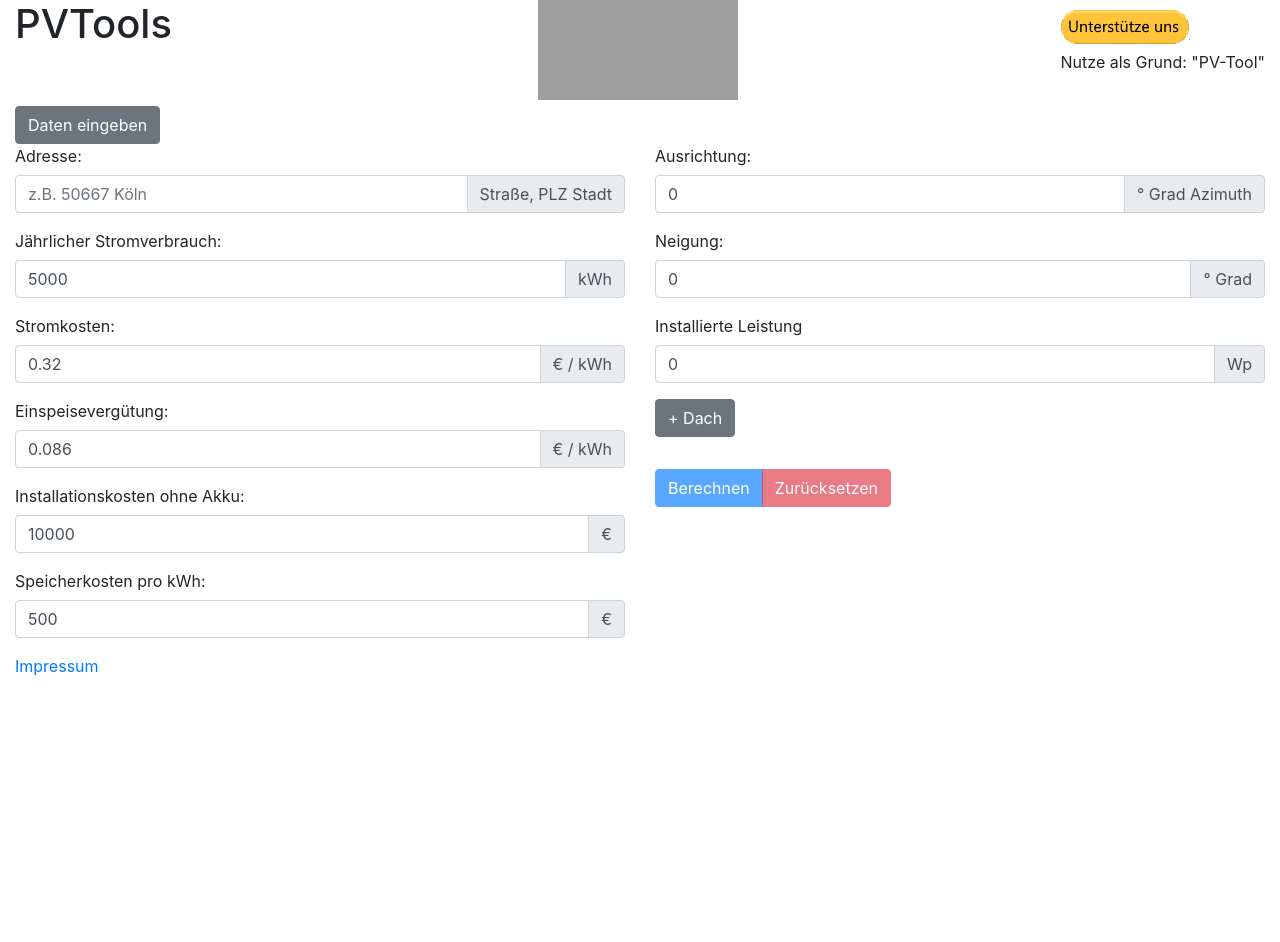
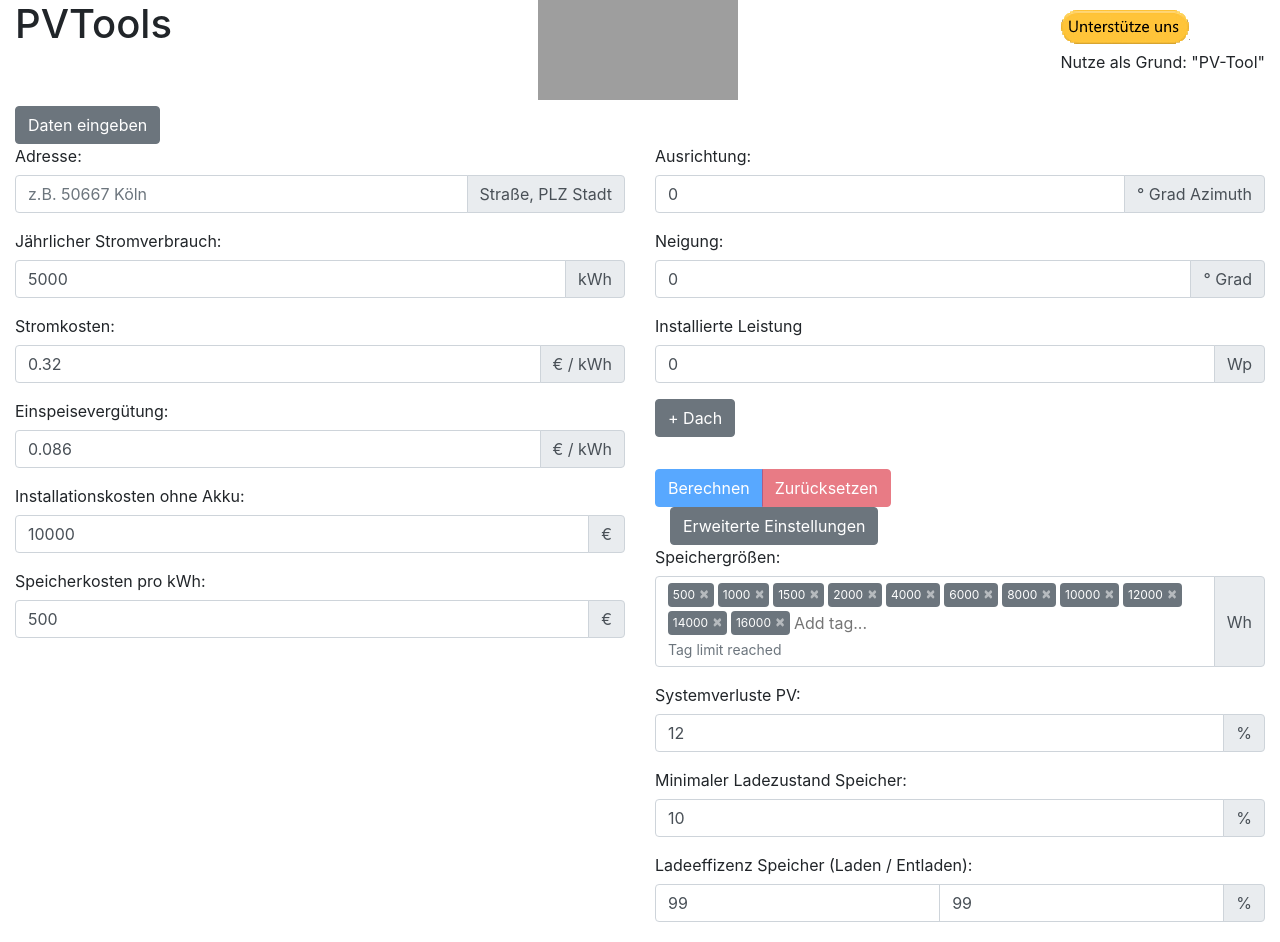
Before and after one commit to nick81nrw/PVTools, a Nuxt app in the folder pvtools/: page / in a window 1280 px wide. Shown: the top 942 px of the page. Before the commit the page ends 800 px from the top, so only its background shows below. Built offline with nearby package versions, Linux system fonts and the light colour scheme; grey boxes are pictures that could not be loaded.

Commit message:
add some dynamic calc data in gui

```diff
--- a/pvtools/pages/index.vue
+++ b/pvtools/pages/index.vue
@@ -223,7 +223,7 @@
               <b-button
                 variant="primary"
                 @click="generateData"
-                :disabled="!adressData.lat && !adressData.lon"
+                :disabled="(!adressData.lat && !adressData.lon) || input.roofs.length == 0"
               >
                 Berechnen
               </b-button>
@@ -235,6 +235,77 @@
               </b-button>
             </b-button-group>
           </b-form>
+          <b-col>
+              <b-button
+                v-b-toggle.extensionsCollapse
+              >Erweiterte Einstellungen</b-button>
+          </b-col>
+          <b-collapse
+            id="extensionsCollapse"
+            visible>
+
+
+
+            <b-form-group
+              label="Speichergrößen:"
+            >
+              <b-input-group
+                append="Wh"
+              >
+                <b-form-tags input-id="tags-basic" :limit="10" :tag-validator="tagValidator" v-model="batterySizes"></b-form-tags>
+              </b-input-group>
+            </b-form-group>
+            <b-form-group
+              label="Systemverluste PV:"
+            >
+              <b-input-group
+                append="%"
+              >
+                <b-form-input
+                  v-model.number="input.systemloss"
+                  type="number"
+                  min="0"
+                  max="100"
+                />
+              </b-input-group>
+            </b-form-group>
+            <b-form-group
+              label="Minimaler Ladezustand Speicher:"
+            >
+              <b-input-group
+                append="%"
+              >
+                <b-form-input
+                  v-model.number="input.batterySocMinPercent"
+                  type="number"
+                  min="0"
+                  max="100"
+                />
+              </b-input-group>
+            </b-form-group>
+            <b-form-group
+              label="Ladeeffizenz Speicher (Laden / Entladen):"
+            >
+              <b-input-group
+                append="%"
+              >
+                <b-form-input
+                  v-model.number="input.batteryLoadEfficiency"
+                  type="number"
+                  min="0"
+                  max="100"
+                />
+                <b-form-input
+                  v-model.number="input.batteryUnloadEfficiency"
+                  type="number"
+                  min="0"
+                  max="100"
+                />
+              </b-input-group>
+            </b-form-group>
+
+          </b-collapse>
+
         </b-collapse>
       </b-col>
     </b-row>
@@ -315,7 +386,6 @@ export default {
       displayData: [],
       returnedData:{},
       batterySizes: [
-        1,
         500,
         1000,
         1500,
@@ -337,6 +407,9 @@ export default {
         installationCostsWithoutBattery: 10000,
         batteryCostsPerKwh: 500,
         systemloss: 12,
+        batteryLoadEfficiency:99,
+        batteryUnloadEfficiency:99,
+        batterySocMinPercent: 10,
         year: 2020,
       },
       timeNeeded:0,
@@ -356,7 +429,11 @@ export default {
 
     async generateData(){
       let now = performance.now()
+
       this.isCalculating = true
+
+      this.batterySizes = this.batterySizes.map(e => Number(e)).sort((a,b) => a-b)
+
       const generationData = await Promise.all(this.input.roofs.map(roof => {
         return this.$axios.post("/relay",{
           url: this.buildQueryString({
@@ -365,7 +442,7 @@ export default {
             lat: this.adressData.lat,
             lon: this.adressData.lon,
             peakpower: roof.peakpower/1000,
-            loss: this.input.systemloss,
+            loss: 12, //this.input.systemloss,
             startyear: this.input.year,
             endyear: this.input.year
 
@@ -385,8 +462,13 @@ export default {
 
       let costSavingWithoutBattery
 
-      let BatterySizeResults = this.batterySizes.map(size => {
+
+      const batterySizesWithNoBattery = [1,...this.batterySizes]
+
+      let BatterySizeResults = batterySizesWithNoBattery.map(size => {
         let newSoc = 100
+
+        this.returnedData = powerGenAndConsumption
 
         const energyFlowData = powerGenAndConsumption.map(genConsumption => {
           const hourFlow = energyFlow({
@@ -394,7 +476,9 @@ export default {
             powerConsumption:genConsumption.consumption,
             batterySoc: newSoc,
             batterySocMax: size,
-            batterySocMin: 100,
+            batterySocMin: size * this.input.batterySocMinPercent / 100,
+            batteryLoadEfficiency: this.input.batteryLoadEfficiency /100,
+            batteryUnloadEfficiency: this.input.batteryUnloadEfficiency/100,
             dayTime: genConsumption.dayTime
           })
           newSoc = hourFlow.newBatterySoc
@@ -498,6 +582,9 @@ export default {
       return string
     }
   },
+  tagValidator(tag) {
+    return parseInt(tag) == typeof Number
+  },
   mounted() {
     this.screenHeight = window.screen.height
   }
```
